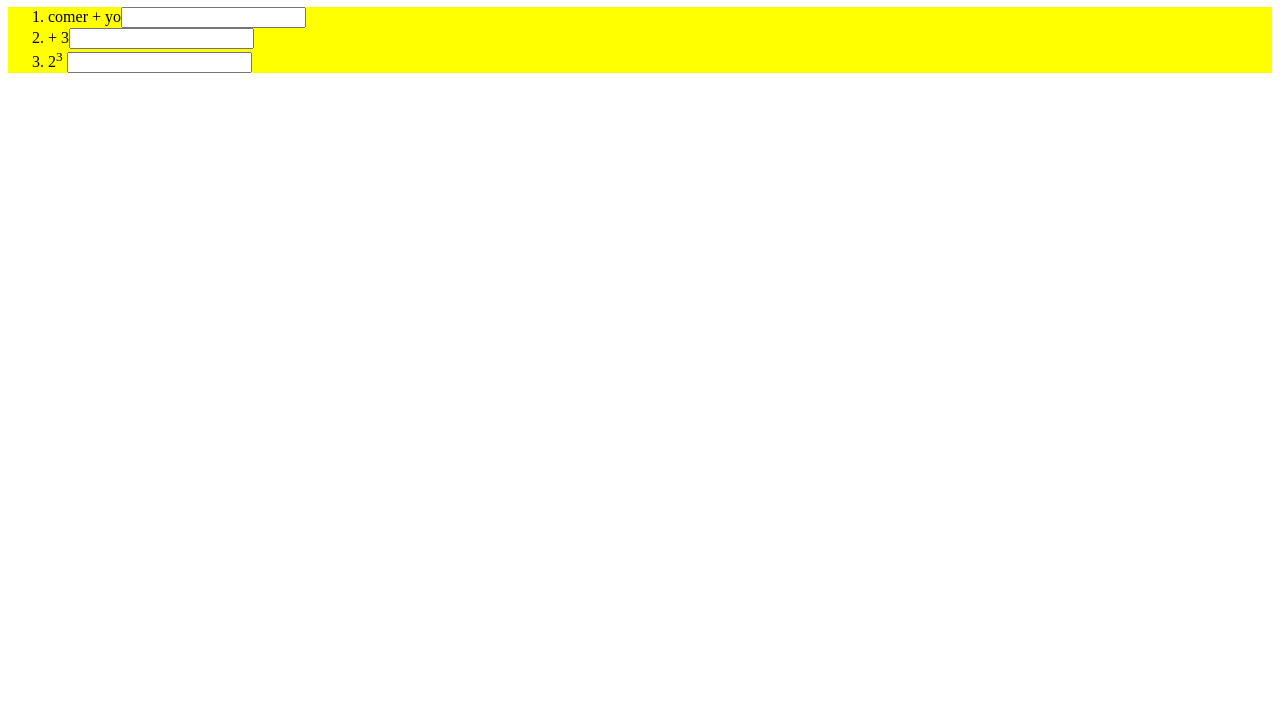
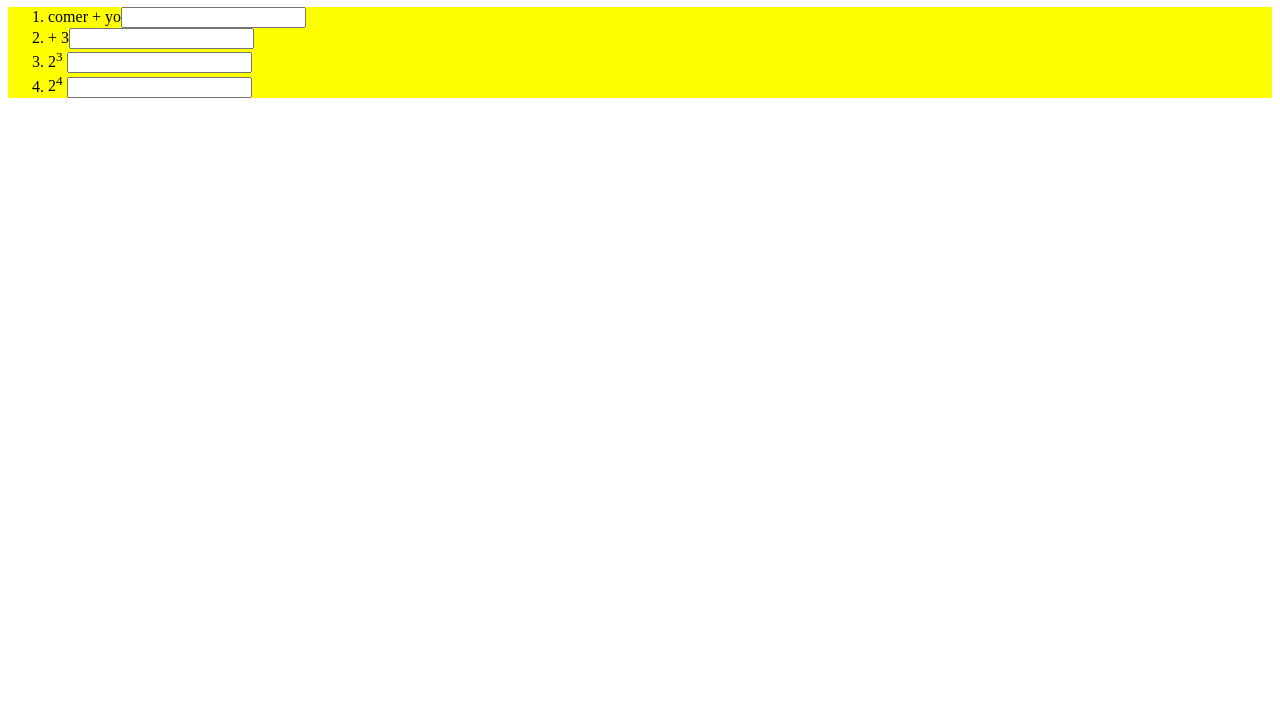
Before and after one commit to Owenerr/2025-5, a plain HTML site: page index.html in a window 1280 px wide. Shown: the part 73-800 px from the top of the page. Drawn offline with nearby package versions, Linux system fonts and the light colour scheme.

Commit message:
add new math problem

```diff
--- a/index.html
+++ b/index.html
@@ -24,6 +24,7 @@ ol{
 <li>comer + yo<input data-correct="como"></li>
 <li> + 3<input data-correct="5"></li>
 <li>2<sup>3</sup> <input data-correct="8"></li>
+  <li>2<sup>4</sup> <input data-correct="16"></li>
 </ol>
 <script src='https://cdnjs.cloudflare.com/ajax/libs/jquery/3.4.1/jquery.min.js'></script>
 <script id="rendered-js">
```
